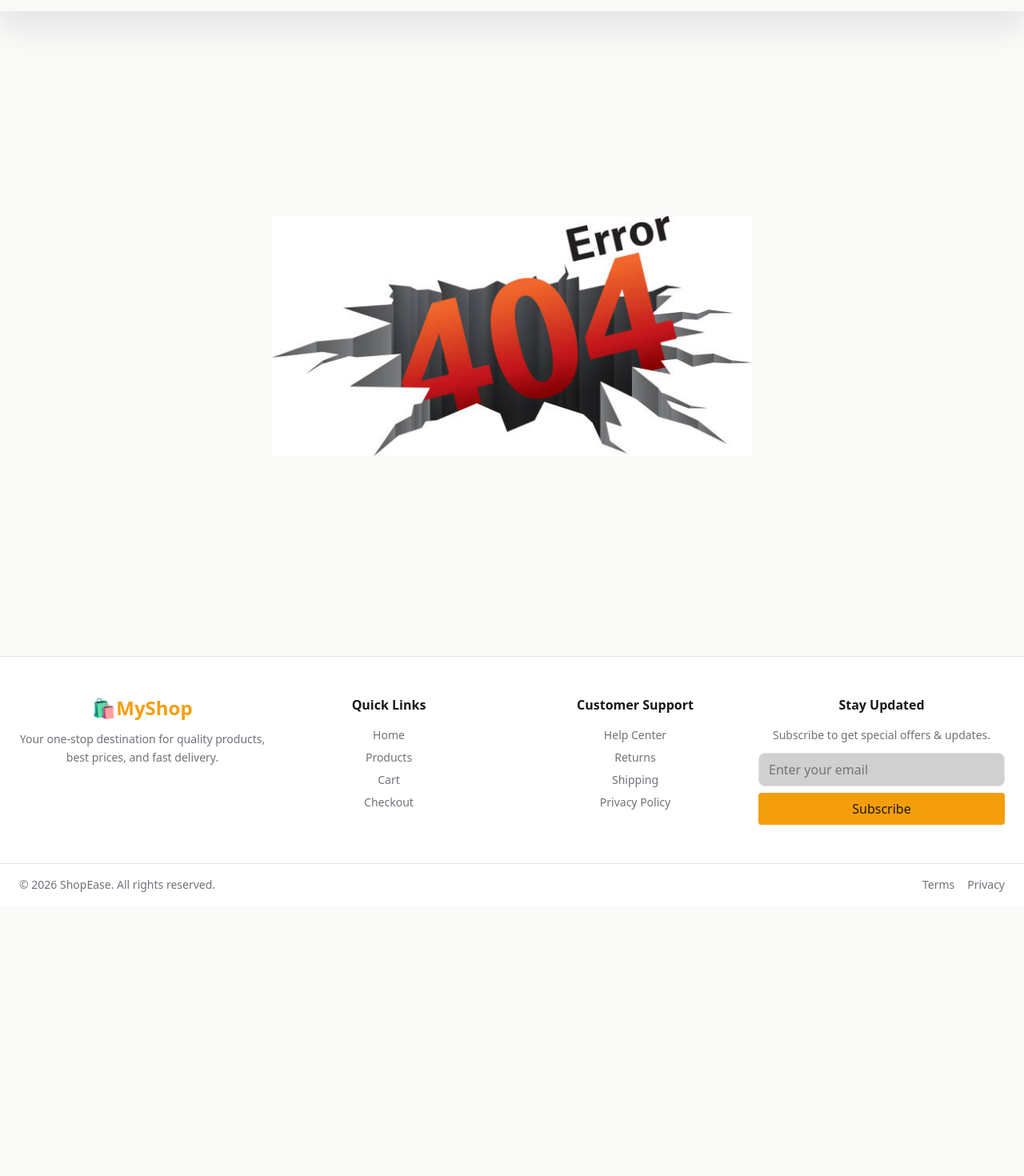
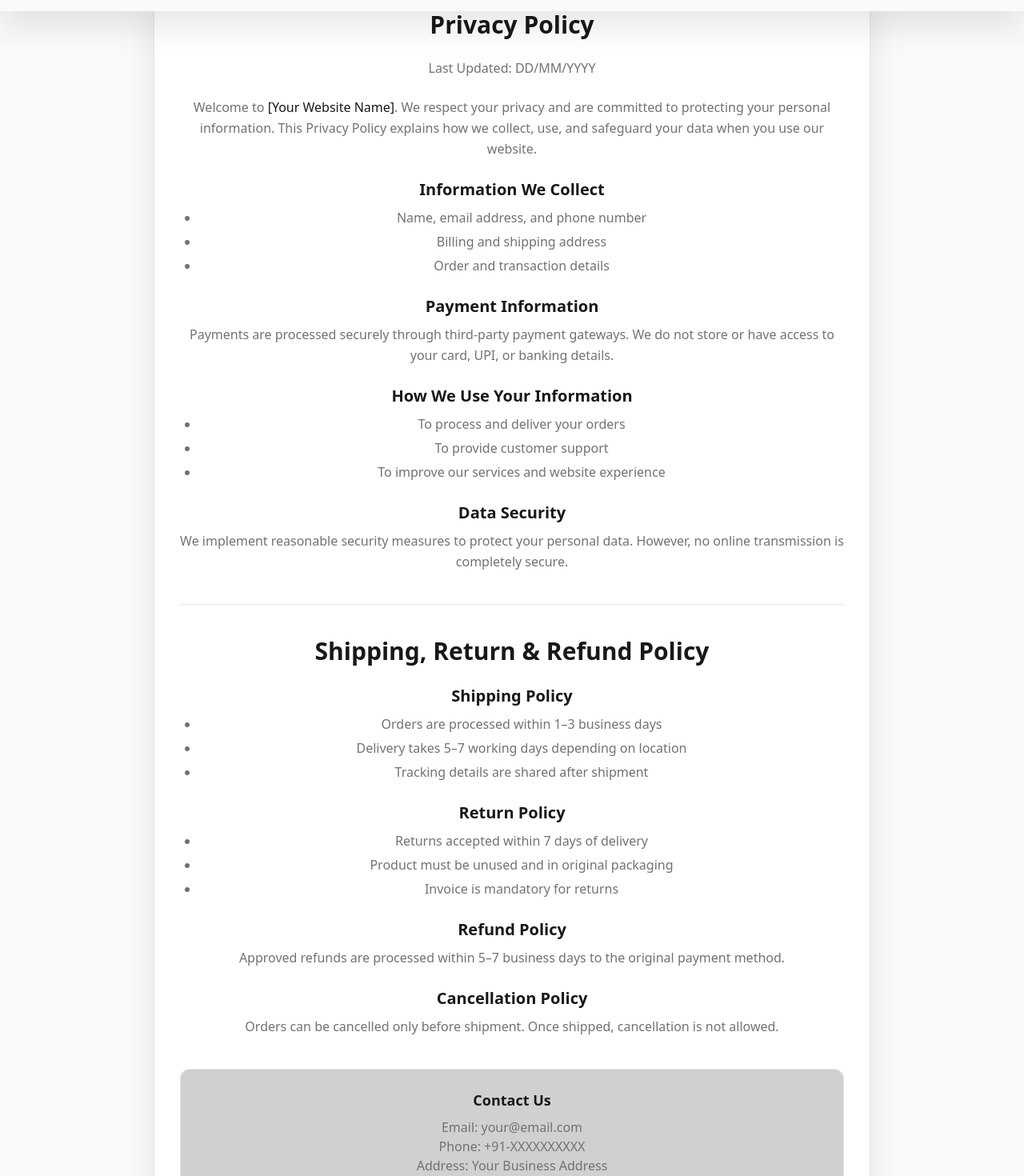
Before and after one commit to ajitdevv/myshop, a React (Vite) app: page /privacy-policy in a window 1280 px wide. Shown: the part 60-1530 px from the top of the page at 80% size. Before the commit the page ends 1192 px from the top, so only its background shows below. Built offline with nearby package versions, Linux system fonts and the light colour scheme.

Commit message:
Add trem and conditisions

```diff
--- a/src/App.jsx
+++ b/src/App.jsx
@@ -10,7 +10,7 @@ import { Route, Routes } from "react-router-dom";
 import Home from "./Pages/Home.jsx";
 import ProductDetailLayout from "./layouts/ProductDetailLayout.jsx";
 import Footer from "./Pages/Footer.jsx";
-import SideManuContent from "./SideManulayouts/manucontent.jsx";
+import PrivacyPolicy from "./Pages/PolicyPage.jsx";
 function App() {
   return (
     <>
@@ -26,6 +26,7 @@ function App() {
           <Route path=":id" element={<ProductDetail />} />
           <Route path="Category/:name" element={<FilterItems />} />
         </Route>
+        <Route path="/privacy-policy" element={<PrivacyPolicy />} />
         <Route path="*" element={<NotFoundPage />} />
       </Routes>
       <Footer />
--- a/src/Pages/Footer.jsx
+++ b/src/Pages/Footer.jsx
@@ -19,25 +19,25 @@ const Footer = () => {
         {/* Quick Links */}
         <div>
           <h3 className="font-semibold mb-4">Quick Links</h3>
-          <ul className="space-y-2 text-sm text-muted">
-            <li className="hover:text-primary cursor-pointer">Home</li>
-            <li className="hover:text-primary cursor-pointer">Products</li>
-            <li className="hover:text-primary cursor-pointer">Cart</li>
-            <li className="hover:text-primary cursor-pointer">Checkout</li>
-          </ul>
+          <div className="space-y-2 flex flex-col gap-1 text-sm text-muted">
+            <a href="/" className="hover:text-primary cursor-pointer">Home</a>
+            <a href="/oroducts" className="hover:text-primary cursor-pointer">Products</a>
+            <a href="/cart" className="hover:text-primary cursor-pointer">Cart</a>
+            <a href="/" className="hover:text-primary cursor-pointer">Checkout</a>
+          </div>
         </div>
 
         {/* Customer Support */}
         <div>
           <h3 className="font-semibold mb-4">Customer Support</h3>
-          <ul className="space-y-2 text-sm text-muted">
-            <li className="hover:text-primary cursor-pointer">Help Center</li>
-            <li className="hover:text-primary cursor-pointer">Returns</li>
-            <li className="hover:text-primary cursor-pointer">Shipping</li>
-            <li className="hover:text-primary cursor-pointer">
+          <div className="space-y-2 text-sm text-muted">
+            <a className="hover:text-primary cursor-pointer">Help Center</a>
+            <a className="hover:text-primary cursor-pointer">Returns</a>
+            <a className="hover:text-primary cursor-pointer">Shipping</a>
+            <a href="/privacy-policy" className="hover:text-primary cursor-pointer">
               Privacy Policy
-            </li>
-          </ul>
+            </a>
+          </div>
         </div>
 
         {/* Newsletter */}
--- /dev/null
+++ b/src/Pages/PolicyPage.jsx
@@ -0,0 +1,129 @@
+function PrivacyPolicy() {
+  return (
+    <div className="min-h-screen bg-background text-foreground px-4 py-10">
+      <div className="mx-auto max-w-4xl rounded-2xl bg-card p-8 shadow-(--shadow) border border-border">
+        <h1 className="text-3xl font-semibold mb-6">Privacy Policy</h1>
+
+        <p className="text-muted mb-6">Last Updated: DD/MM/YYYY</p>
+
+        <section className="space-y-6 text-muted leading-relaxed">
+          <p>
+            Welcome to{" "}
+            <span className="font-medium text-foreground">
+              [Your Website Name]
+            </span>
+            . We respect your privacy and are committed to protecting your
+            personal information. This Privacy Policy explains how we collect,
+            use, and safeguard your data when you use our website.
+          </p>
+
+          <div>
+            <h2 className="text-xl font-semibold text-foreground mb-2">
+              Information We Collect
+            </h2>
+            <ul className="list-disc pl-6 space-y-1">
+              <li>Name, email address, and phone number</li>
+              <li>Billing and shipping address</li>
+              <li>Order and transaction details</li>
+            </ul>
+          </div>
+
+          <div>
+            <h2 className="text-xl font-semibold text-foreground mb-2">
+              Payment Information
+            </h2>
+            <p>
+              Payments are processed securely through third-party payment
+              gateways. We do not store or have access to your card, UPI, or
+              banking details.
+            </p>
+          </div>
+
+          <div>
+            <h2 className="text-xl font-semibold text-foreground mb-2">
+              How We Use Your Information
+            </h2>
+            <ul className="list-disc pl-6 space-y-1">
+              <li>To process and deliver your orders</li>
+              <li>To provide customer support</li>
+              <li>To improve our services and website experience</li>
+            </ul>
+          </div>
+
+          <div>
+            <h2 className="text-xl font-semibold text-foreground mb-2">
+              Data Security
+            </h2>
+            <p>
+              We implement reasonable security measures to protect your personal
+              data. However, no online transmission is completely secure.
+            </p>
+          </div>
+        </section>
+
+        <hr className="my-10 border-border" />
+
+        <h1 className="text-3xl font-semibold mb-6">
+          Shipping, Return & Refund Policy
+        </h1>
+
+        <section className="space-y-6 text-muted leading-relaxed">
+          <div>
+            <h2 className="text-xl font-semibold text-foreground mb-2">
+              Shipping Policy
+            </h2>
+            <ul className="list-disc pl-6 space-y-1">
+              <li>Orders are processed within 1–3 business days</li>
+              <li>Delivery takes 5–7 working days depending on location</li>
+              <li>Tracking details are shared after shipment</li>
+            </ul>
+          </div>
+
+          <div>
+            <h2 className="text-xl font-semibold text-foreground mb-2">
+              Return Policy
+            </h2>
+            <ul className="list-disc pl-6 space-y-1">
+              <li>Returns accepted within 7 days of delivery</li>
+              <li>Product must be unused and in original packaging</li>
+              <li>Invoice is mandatory for returns</li>
+            </ul>
+          </div>
+
+          <div>
+            <h2 className="text-xl font-semibold text-foreground mb-2">
+              Refund Policy
+            </h2>
+            <p>
+              Approved refunds are processed within 5–7 business days to the
+              original payment method.
+            </p>
+          </div>
+
+          <div>
+            <h2 className="text-xl font-semibold text-foreground mb-2">
+              Cancellation Policy
+            </h2>
+            <p>
+              Orders can be cancelled only before shipment. Once shipped,
+              cancellation is not allowed.
+            </p>
+          </div>
+        </section>
+
+        <div className="mt-10 rounded-xl bg-inner-card p-6 border border-border">
+          <h2 className="text-lg font-semibold text-foreground mb-2">
+            Contact Us
+          </h2>
+          <p className="text-muted">
+            Email: your@email.com <br />
+            Phone: +91-XXXXXXXXXX <br />
+            Address: Your Business Address
+          </p>
+        </div>
+      </div>
+    </div>
+  );
+}
+
+export default PrivacyPolicy;
--- a/src/redux/dummyproducts.js
+++ b/src/redux/dummyproducts.js
@@ -1,5 +1,4 @@
 import { createAsyncThunk, createSlice } from "@reduxjs/toolkit";
-
 export const fetchProducts = createAsyncThunk('products', async () => {
     //   const products = await fetch('https://fakestoreapi.com/products');
     const products = await fetch('https://dummyjson.com/products');
@@ -8,7 +7,6 @@ export const fetchProducts = createAsyncThunk('products', async () => {
     // const finalData = data.products;
     return finalData;
 })
-
 
 const initialState = {
     items:[],
```
